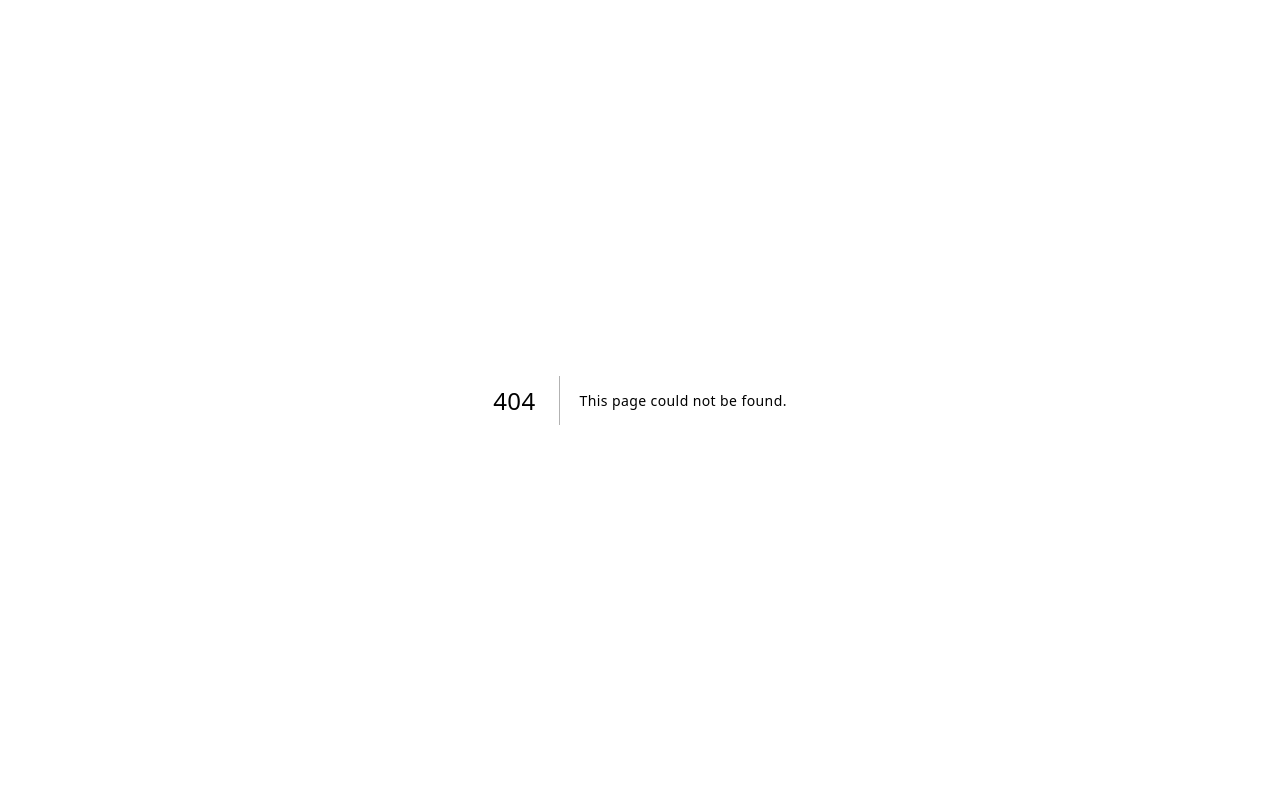
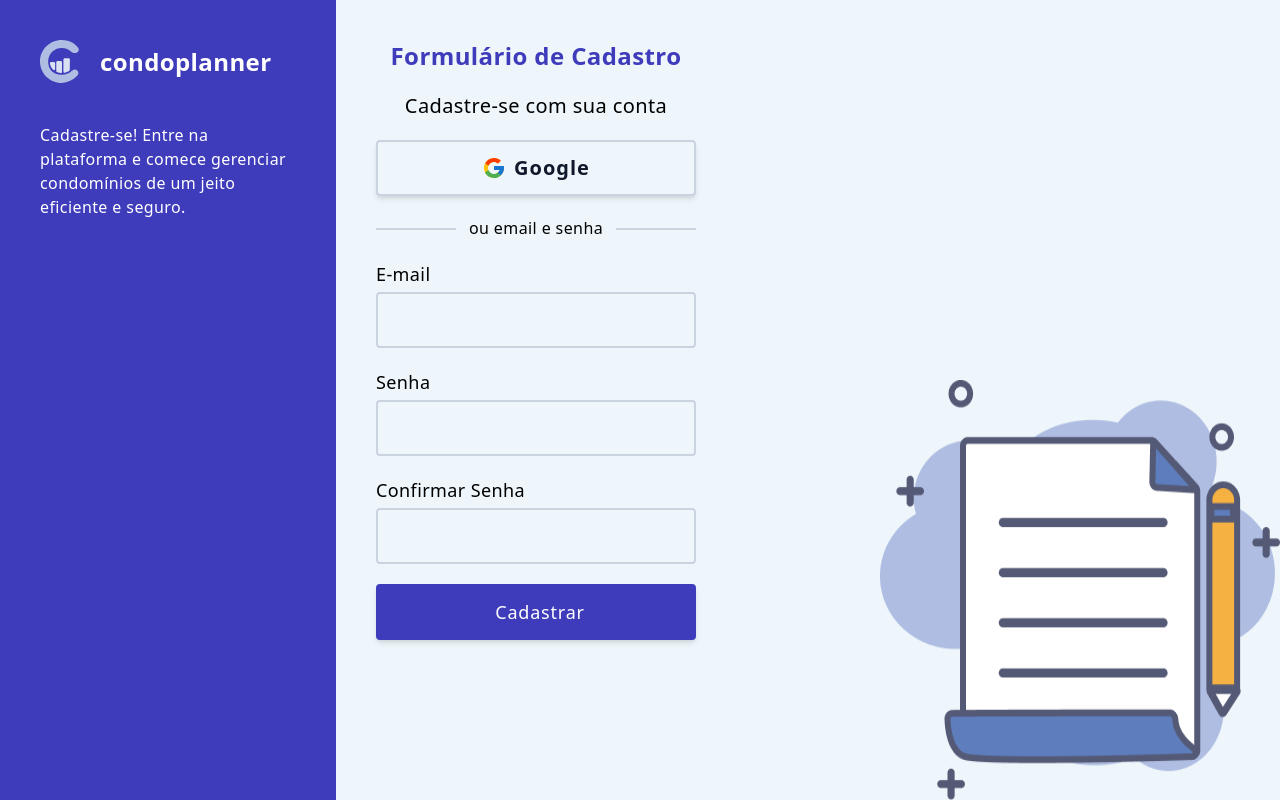
Before and after one commit to antoniati/condoplanner, a Next.js app: page /cadastro in a window 1280 px wide. Before the commit this address had no page. Built offline with nearby package versions, Linux system fonts and the light colour scheme.

Commit message:
Criada a página de registro de usuários
Neste commit, foi criada a página de registro de usuários. A página de registro incorpora o uso dos componentes InputForm, CustomButton e CustomModal, para permitir que os usuários criem novas contas.

```diff
--- /dev/null
+++ b/pages/cadastro.js
@@ -0,0 +1,40 @@
+import Logo from "@/components/Logo";
+import GoogleButton from "@/components/GoogleButton";
+import UserRegisterForm from "@/components/UserRegisterForm";
+
+export default function UserRegisterPage() {
+    return (
+        <main className="flex flex-col md:flex-row">
+            {/* Sessão de apresentação da página de Cadastro de usuários */}
+            <section className="w-full md:w-auto md:min-h-screen md:p-10 p-5 bg-dark-blue text-white flex flex-col items-start gap-10">
+                <Logo />
+                <p className="w-64 hidden md:flex">
+                    Cadastre-se! Entre na plataforma e comece gerenciar condomínios de um jeito eficiente e seguro.
+                </p>
+            </section>
+
+            {/* Formulário de Cadastro de usuários*/}
+            <section className=" flex flex-col md:items-start items-center gap-5 w-full p-10 min-h-screen bg-none lg:bg-[url('/images/bkg-register.png')] bg-no-repeat bg-right-bottom bg-[length:300px_300px] xl:bg-[length:400px_420px] transition-all duration-300">
+                <h1 className="w-72 sm:w-80 text-center text-dark-blue">
+                    Formulário de Cadastro
+                </h1>
+
+                {/* Sessão de Cadastro com Google */}
+                <div className="w-72 sm:w-80 flex flex-col items-center gap-5">
+                    <h2>Cadastre-se com sua conta</h2>
+                    <GoogleButton />
+                </div>
+
+                {/* Sessão de Cadastro com Email e Senha */}
+                <div className="w-72 sm:w-80 flex flex-col gap-5">
+                    <p className="text-whit-lines">
+                        <span></span>
+                        ou email e senha
+                        <span></span>
+                    </p>
+                    <UserRegisterForm />
+                </div>
+            </section>
+        </main>
+    );
+};
```
